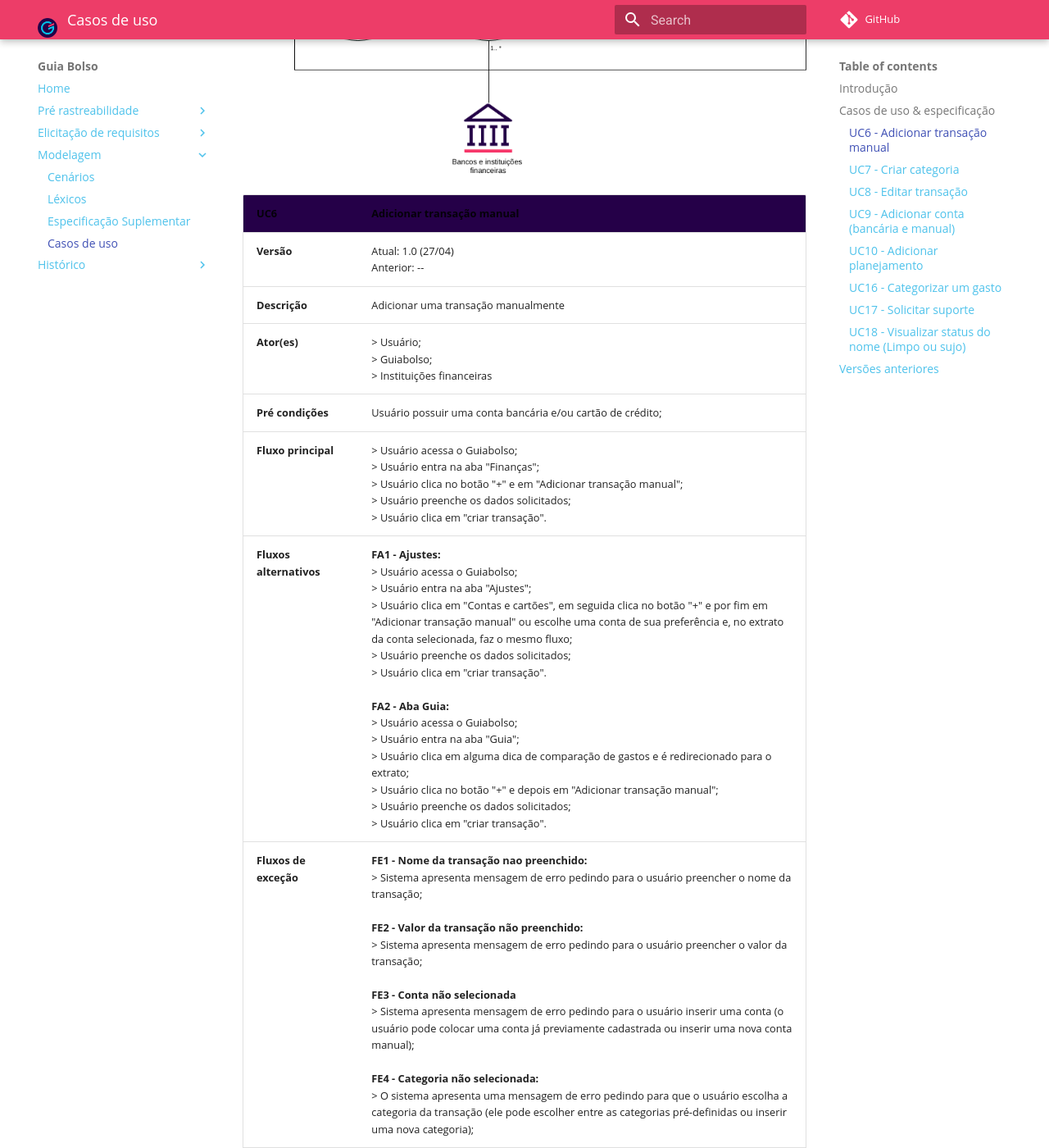
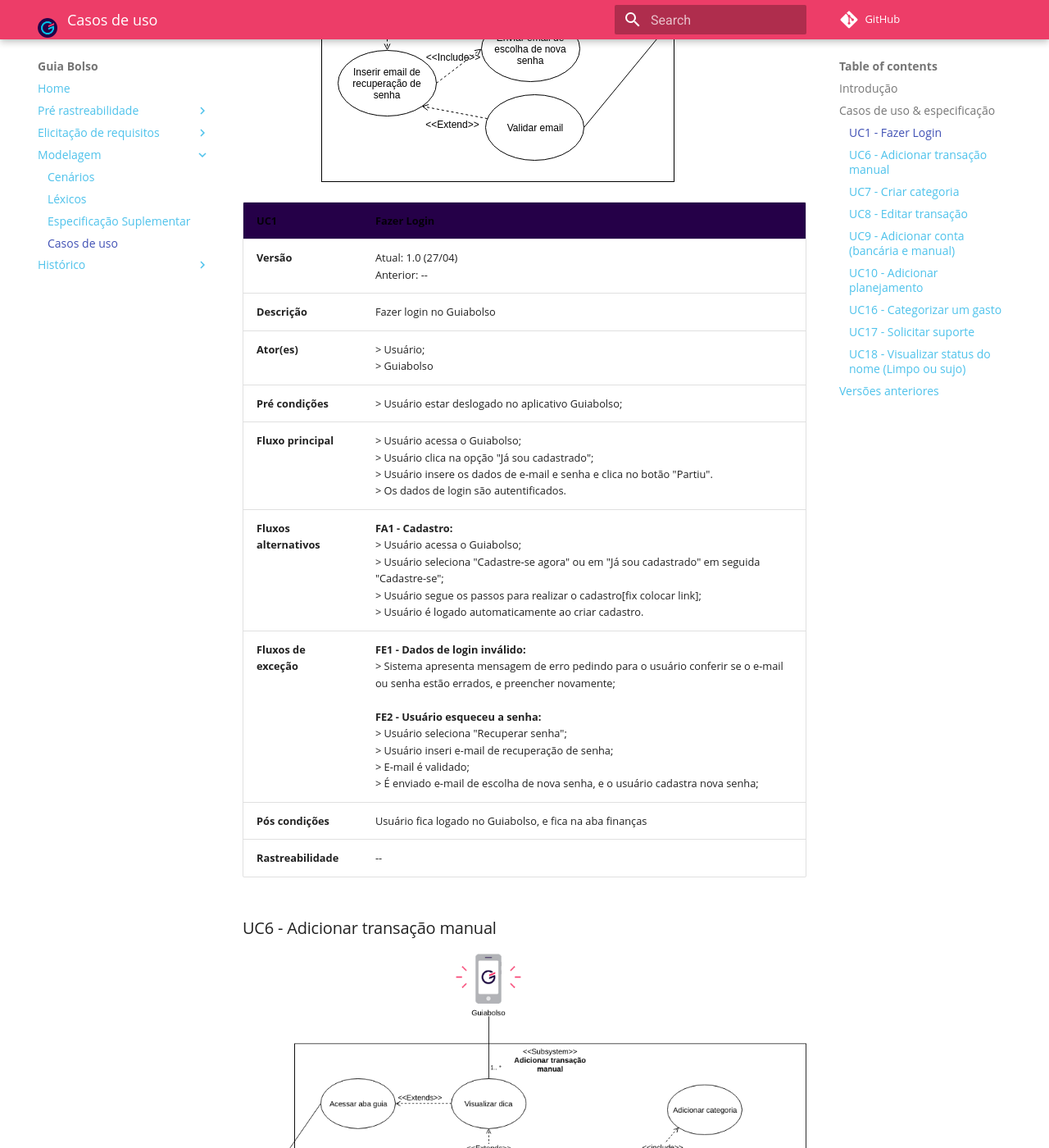
Before and after one commit to fga-disciplinas/2019.1-Guia-Bolso, an MkDocs documentation site: the page built from docs/modelagem/casos_de_uso.md, in a window 1280 px wide and 1400 px high, scrolled down 890 px. Shown: the whole window at 82% size. Built offline with MkDocs 1.6.1 and Material for MkDocs 9.7.7, drawn with Linux system fonts in a browser that asks for light colours; comment, search, counter and statistics services are not loaded; old or Windows-style settings are respelled for this version of MkDocs.

Commit message:
Adicionado caso de uso Fazer Login

```diff
--- a/docs/modelagem/casos_de_uso.md
+++ b/docs/modelagem/casos_de_uso.md
@@ -3,6 +3,23 @@
 Também chamados de diagramas comportamentais, na notação da UML, os casos de uso são usados para descrever um conjunto de ações (uses cases - casos de uso) que um sistema ou um conjunto de sistemas (subject - sujeito) deve desempenhar em colaboração com um ou mais indivíduos externos ao sistema (actors - atores). Cada caso de uso deverá prover algum resultado observável e de valor para os atores ou outros interessados do sistema.
 
 ## Casos de uso & especificação
+
+### UC1 - Fazer Login
+
+[ ![UC1](./../img/casos_de_uso/UC1.png)](./../img/casos_de_uso/UC1.png)
+
+| **UC1** | **Fazer Login**|
+|--|--|
+| **Versão**| Atual: 1.0 (27/04) <br> Anterior: --|
+| **Descrição** | Fazer login no Guiabolso |
+|**Ator(es)** | > Usuário; <br> > Guiabolso |
+| **Pré condições** | > Usuário estar deslogado no aplicativo Guiabolso;|
+| **Fluxo principal** | > Usuário acessa o Guiabolso; <br> > Usuário clica na opção "Já sou cadastrado"; <br> > Usuário insere os dados de e-mail e senha e clica no botão "Partiu".  <br> > Os dados de login são autentificados. |
+| **Fluxos alternativos** | **FA1 - Cadastro:** <br> > Usuário acessa o Guiabolso; <br> > Usuário seleciona "Cadastre-se agora" ou em "Já sou cadastrado" em seguida "Cadastre-se"; <br> > Usuário segue os passos para realizar o cadastro[fix colocar link]; <br> > Usuário é logado automaticamente ao criar cadastro.|
+| **Fluxos de exceção** | **FE1 - Dados de login inválido:** <br> > Sistema apresenta mensagem de erro pedindo para o usuário conferir se o e-mail ou senha estão errados, e preencher novamente; <br><br> **FE2 - Usuário esqueceu a senha:** <br> > Usuário seleciona "Recuperar senha"; <br> > Usuário inseri e-mail de recuperação de senha; <br> > E-mail é validado; <br> > É enviado e-mail de escolha de nova senha, e o usuário cadastra nova senha;|
+| **Pós condições** | Usuário fica logado no Guiabolso, e fica na aba finanças|
+| **Rastreabilidade** | -- |
+
 
 ### UC6 - Adicionar transação manual
 
```
Also changed, not shown: docs/img/casos_de_uso/UC1.png (added).
